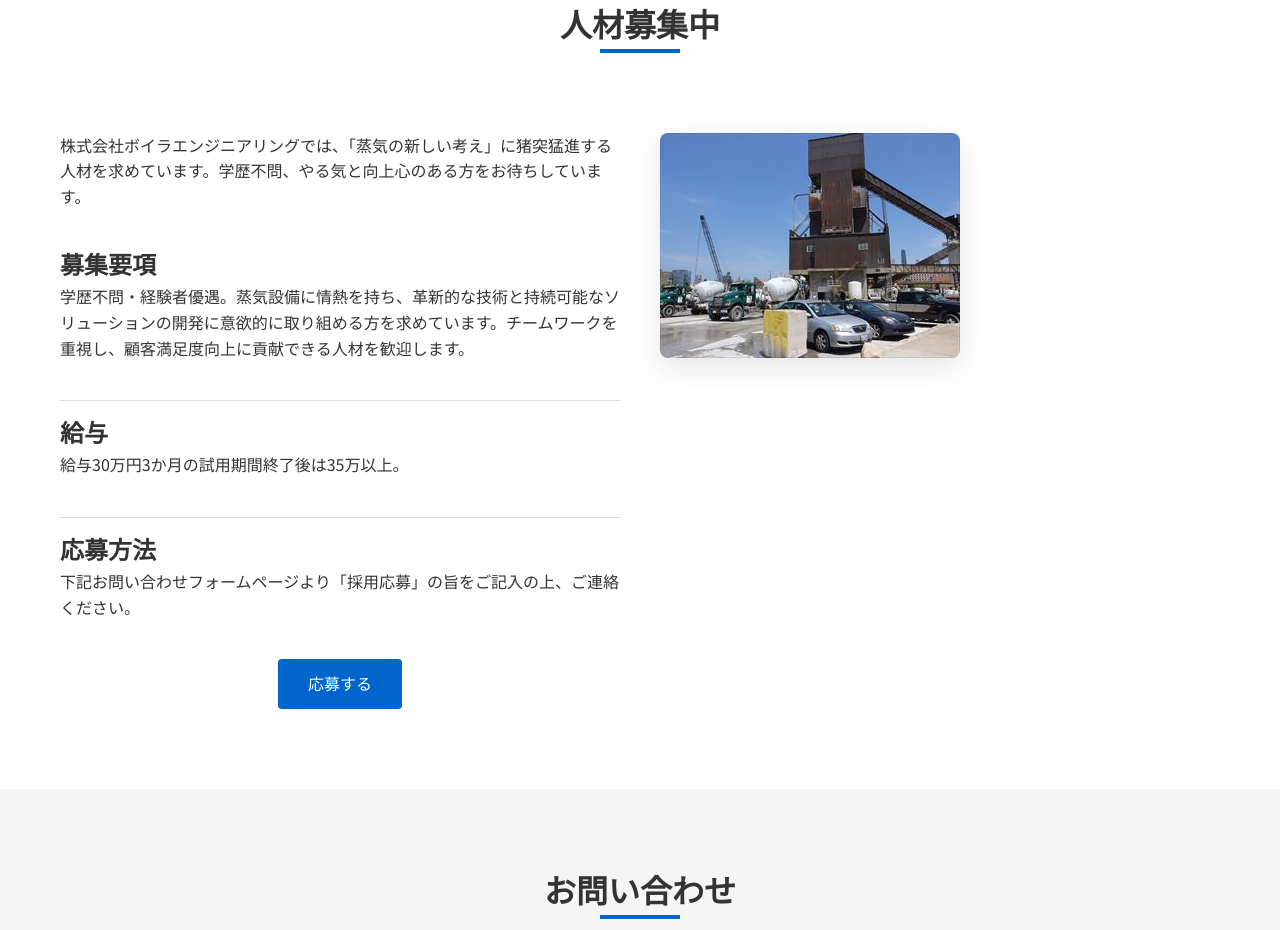
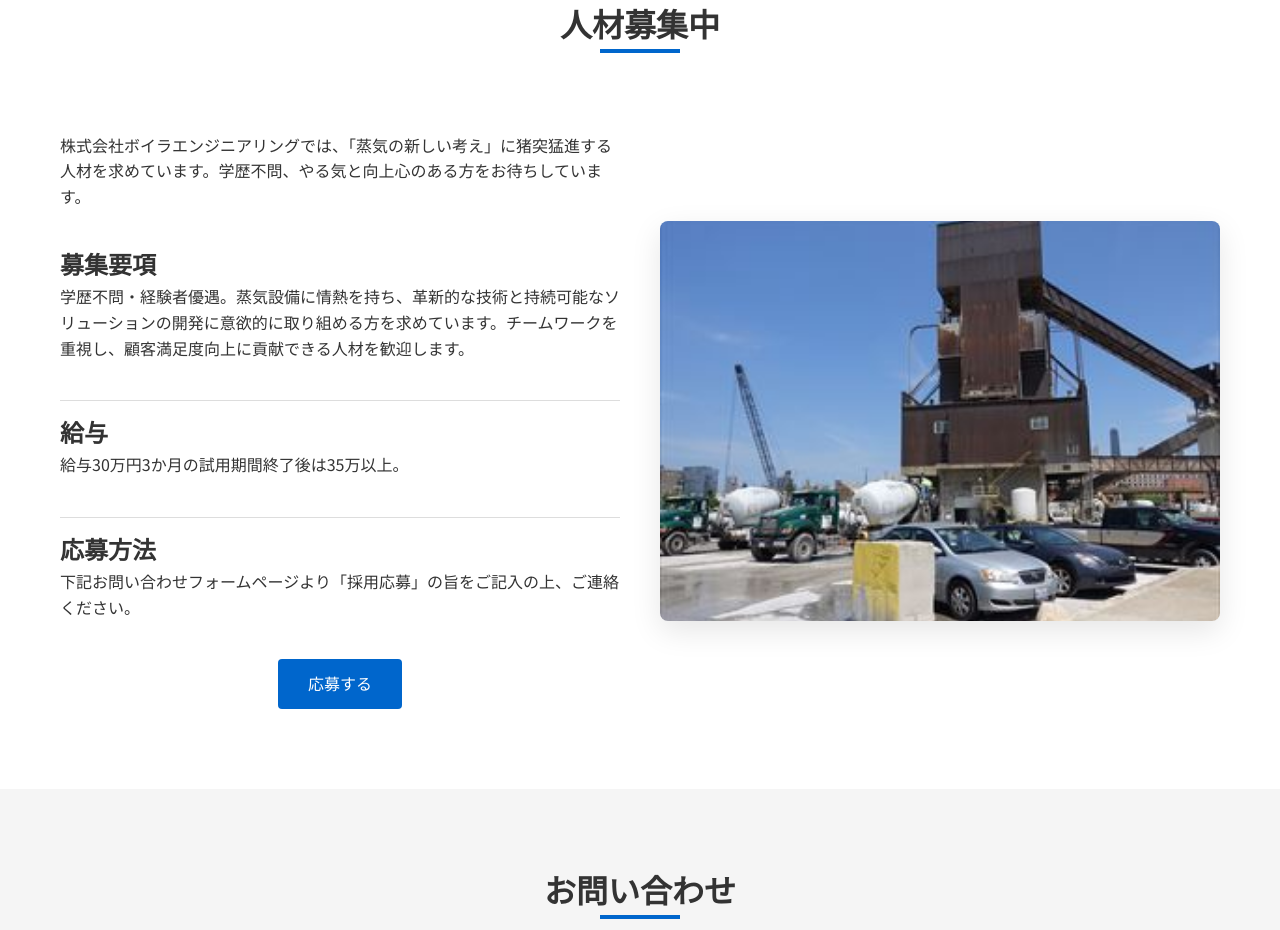
Before and after one commit to dressrosaa/Narumi, a plain HTML site: page index.html in a window 1280 px wide. Shown: the part 4435-5365 px from the top of the page. Drawn offline with Linux system fonts and the light colour scheme.

Commit message:
update: patent-details.js を編集

```diff
--- a/index.html
+++ b/index.html
@@ -602,6 +602,7 @@
       display: flex;
       flex-wrap: wrap;
       gap: 40px;
+      align-items: center;
     }
 
     .careers-text {
@@ -612,11 +613,19 @@
     .careers-image {
       flex: 1;
       min-width: 300px;
+      display: flex;
+      justify-content: center;
+      align-items: center;
     }
 
     .careers-img {
       border-radius: 8px;
       box-shadow: 0 10px 30px var(--shadow-color);
+      max-width: 100%;
+      height: auto;
+      width: 100%;
+      object-fit: cover;
+      max-height: 400px;
     }
 
     .careers-list {
```
